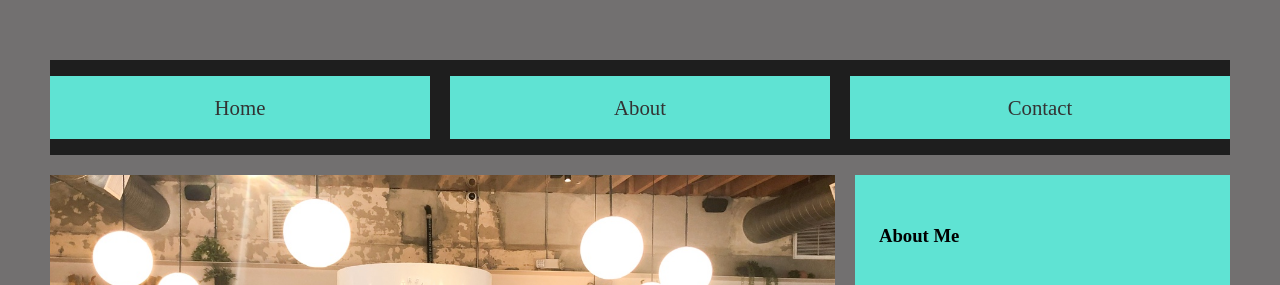
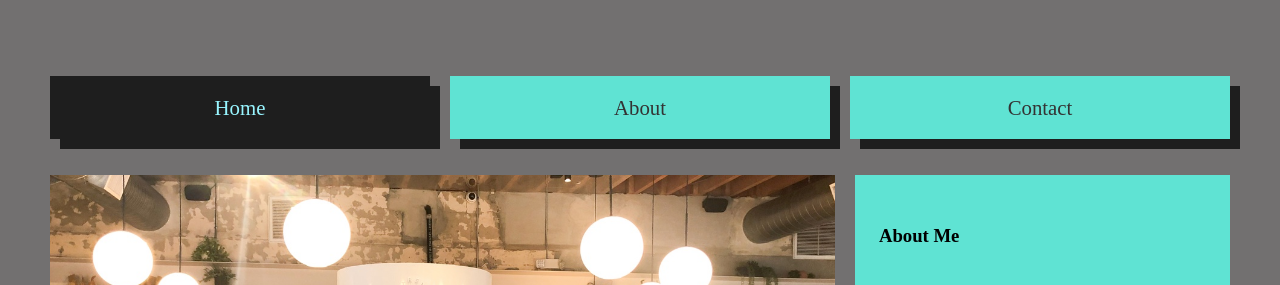
Before and after one commit to jcarrasco-1994/JayCarrasco, a plain HTML site: page index.html in a window 1280 px wide. In both pictures the pointer is over the link "Home". Shown: the top 285 px of the page. Drawn offline with Linux system fonts and the light colour scheme; a web font is replaced by a local one.

Commit message:
Update style.css

```diff
--- a/style.css
+++ b/style.css
@@ -44,9 +44,9 @@ img{
 	text-align: center;
 	color: var(--dark);
 	font-size: 1.3rem;
-	box-shadow: var(--shadow);
+	box-shadow: 10px 10px var(--shadow);
 }
-.main-navbar:hover{
+a:hover{
 	background: var(--shadow);
 	color: var(--light);
 }
```
